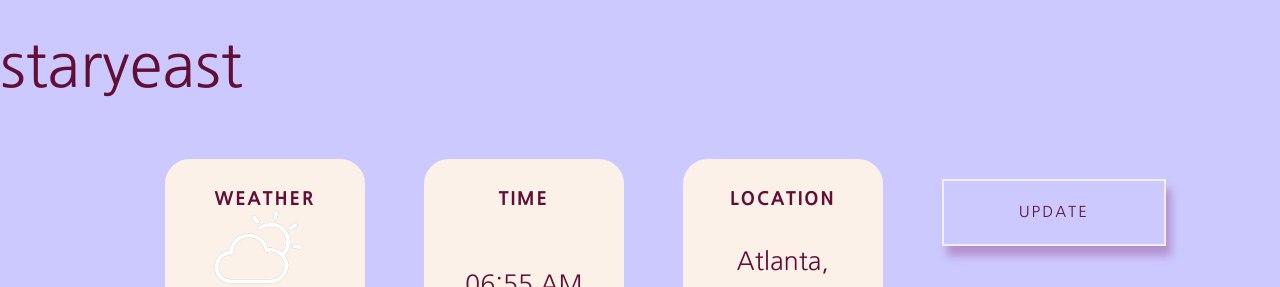
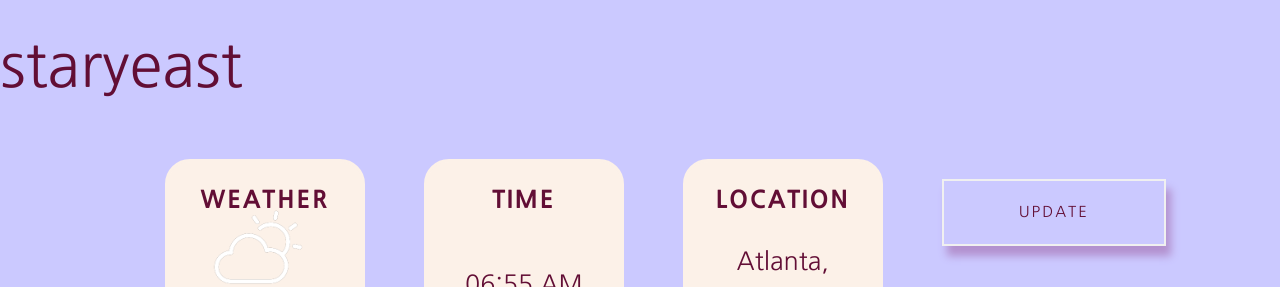
Before and after one commit to NathanDuggal/Hacklytics, a React (Create React App) app: page / in a window 1280 px wide. Shown: the top 287 px of the page. Built offline with nearby package versions, Linux system fonts and the light colour scheme; no server answers.

Commit message:
updated font

```diff
--- a/src/App.css
+++ b/src/App.css
@@ -283,5 +283,5 @@ body {
   text-transform: uppercase;
   letter-spacing: 2px;
   font-weight: 800;
-  font-size: large;
+  font-size: 0.95em;
 }
```
